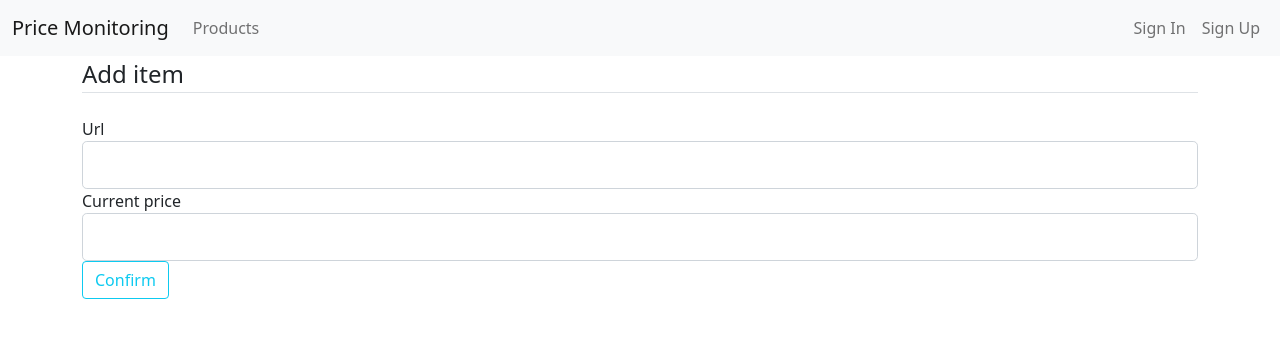
After one commit to Anton-Varava/price-monitoring, a Flask app: template app/templates/home.html in a window 1280 px wide. The commit adds this page. Shown: the top 338 px of the page. Run offline with Flask 2, Linux system fonts and the light colour scheme; the template is opened without the code that fills it: values that come from a table or form of the project are taken from there, others are empty; some libraries are stand-ins or nearby versions.

Commit message:
The application is wrapped in a package. Added a sign_in/sign_up system.

```diff
--- /dev/null
+++ b/app/forms/item.py
@@ -0,0 +1,11 @@
+from flask_wtf import FlaskForm
+from wtforms import StringField, SubmitField
+from wtforms.validators import DataRequired
+
+
+class CreateItemForm(FlaskForm):
+    item_url = StringField('Url',
+                           validators=[DataRequired()])
+    current_price = StringField('Current price',
+                                validators=[DataRequired()])
+    submit = SubmitField('Confirm')
--- a/templates/base.html
+++ b/app/templates/base.html
@@ -2,10 +2,14 @@
 <html lang="en">
 <head>
     <meta charset="UTF-8">
-    <title>Price Monitoring</title>
     <link href="https://cdn.jsdelivr.net/npm/bootstrap@5.0.2/dist/css/bootstrap.min.css" rel="stylesheet"
           integrity="sha384-EVSTQN3/azprG1Anm3QDgpJLIm9Nao0Yz1ztcQTwFspd3yD65VohhpuuCOmLASjC" crossorigin="anonymous">
-    <link rel="stylesheet" type="text/css" href="">
+    <link rel="stylesheet" type="text/css" href="{{ url_for('static', filename='main.css') }}">
+    {% if title %}
+        <title>Price Monitoring - {{ title }}</title>
+    {% else %}
+        <title>Price Monitoring</title>
+    {% endif %}
     {% block head%}
     {% endblock %}
 </head>
--- /dev/null
+++ b/app/templates/home.html
@@ -0,0 +1,48 @@
+{% extends 'base.html' %}
+{% block content %}
+<form method="POST" action="">
+    {{ form.hidden_tag() }}
+    <fieldset class="form-group">
+        <legend class="border-bottom mb-4">Add item</legend>
+
+        <div class="form-group">
+            {{ form.item_url.label(class="form-control-label") }}
+            {% if form.item_url.errors %}
+            {{ form.item_url(class="form-control form-control-lg is-invalid") }}
+            <div class="invalid-feedback">
+                {% for error in form.item_url.errors %}
+                <span>{{ error }}</span>
+                {% endfor %}
+            </div>
+            {% else %}
+            {{ form.item_url(class="form-control form-control-lg") }}
+            {% endif %}
+        </div>
+        <div class="form-group">
+            {{ form.current_price.label(class="form-control-label") }}
+            {% if form.current_price.errors %}
+            {{ form.current_price(class="form-control form-control-lg is-invalid") }}
+            <div class="invalid-feedback">
+                {% for error in form.current_price.errors %}
+                <span>{{ error }}</span>
+                {% endfor %}
+            </div>
+            {% else %}
+            {{ form.item_url(class="form-control form-control-lg") }}
+            {% endif %}
+        </div>
+    </fieldset>
+    <div class="form-group">
+        {{ form.submit(class="btn btn-outline-info") }}
+    </div>
+</form>
+<ul>
+    {% for item in items %}
+    <li>
+        <a href="{{ item.item_url}}">Link</a>
+        <p>Current price: {{ item.current_price }}</p>
+        <p>Html-attributes: "{{ item.html_attrs }}"</p>
+    </li>
+    {% endfor %}
+</ul>
+{% endblock content %}
--- /dev/null
+++ b/app/templates/messages.html
@@ -0,0 +1,9 @@
+{% with messages = get_flashed_messages(with_categories=true) %}
+    {% if messages %}
+        {% for category, message in messages %}
+            <div class="alert alert-{{ category }}">
+                {{ message }}
+            </div>
+        {% endfor %}
+    {% endif %}
+{% endwith %}
--- a/templates/navbar.html
+++ b/app/templates/navbar.html
@@ -12,8 +12,13 @@
       </ul>
     </div>
     <div class="navbar-nav">
-        <a class="nav-item nav-link" href="#">Username</a>
-        <a class="nav-item nav-link" href="#">Logout</a>
+      {% if current_user.is_authenticated %}
+        <a class="nav-item nav-link" href="">{{ current_user.username }}</a>
+        <a class="nav-item nav-link" href="{{ url_for('logout') }}">Logout</a>
+      {% else %}
+        <a class="nav-item nav-link" href="{{ url_for('sign_in') }}">Sign In</a>
+        <a class="nav-item nav-link" href="{{ url_for('sign_up') }}">Sign Up</a>
+      {% endif %}
     </div>
   </div>
 </nav>
```
Also changed, not shown: app.py (deleted, +0 -47 lines), app/__init__.py (added, +18 -0 lines), app/models/user.py (renamed from models/user.py, +10 -3 lines), app/routes.py (added, +57 -0 lines), templates/home.html (deleted, +0 -12 lines), templates/messages.html (deleted, +0 -7 lines), app/config.py (renamed from config.py), app/forms/user.py (renamed from forms/user.py), app/models/item.py (renamed from models/item.py), app/parse_script.py (renamed from parse_script.py), app/static/main.css (added), app/templates/sign_in.html (renamed from templates/sign_in.html), app/templates/sign_up.html (renamed from templates/sign_up.html), run.py (renamed from main.py).
